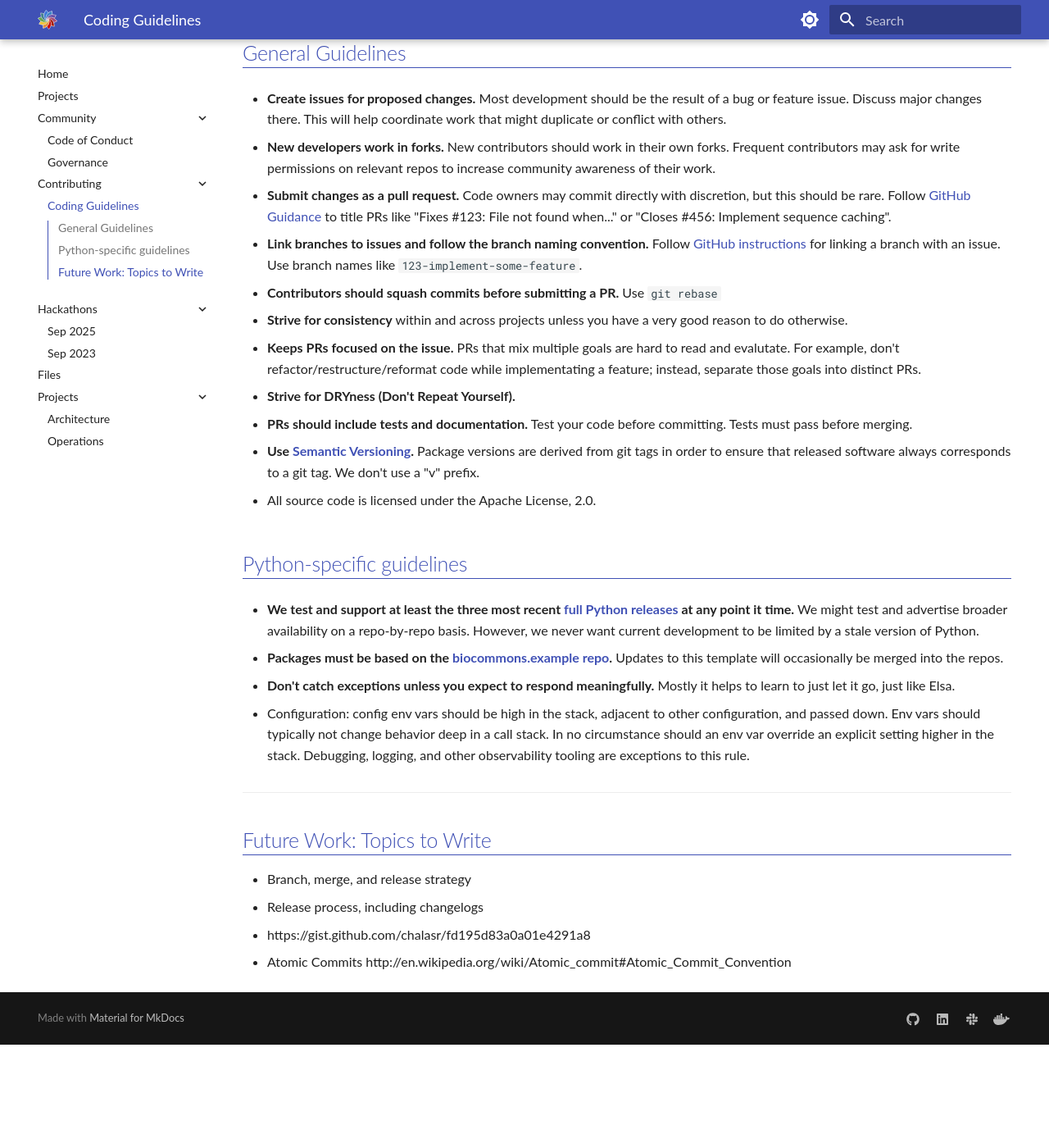
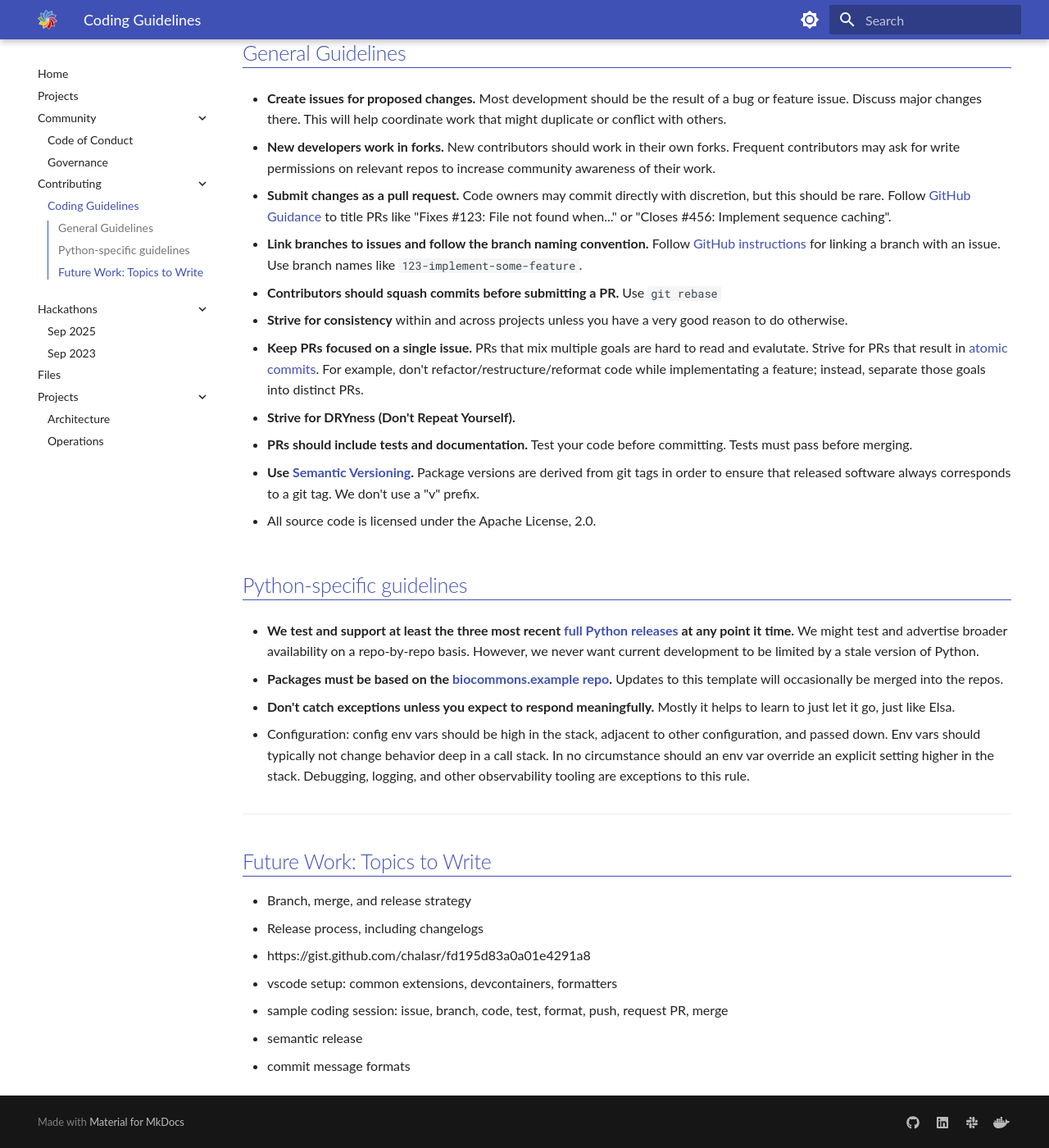
Before and after one commit to biocommons/biocommons.github.io, an MkDocs documentation site: the page built from docs/contributing/coding-guidelines.md, in a window 1280 px wide and 1400 px high, scrolled down 224 px. Shown: the whole window at 82% size. Built offline with MkDocs 1.6.1 and Material for MkDocs 9.7.7, drawn with Linux system fonts in a browser that asks for light colours; before the commit the page ends 1498 px from its top, so only the background shows below that.

Commit message:
fix typo

```diff
--- a/docs/contributing/coding-guidelines.md
+++ b/docs/contributing/coding-guidelines.md
@@ -28,7 +28,11 @@ consistently and coherently, and to facilitate contributors moving between proje
 - **Strive for consistency** within and across projects unless you have a very good reason to do
   otherwise.
 
-- **Keeps PRs focused on the issue.** PRs that mix multiple goals are hard to read and evalutate. For example, don't refactor/restructure/reformat code while implementating a feature; instead, separate those goals into distinct PRs.
+- **Keep PRs focused on a single issue.**  PRs that mix multiple goals are hard to read and
+evalutate. Strive for PRs that result in [atomic
+commits](http://en.wikipedia.org/wiki/Atomic_commit#Atomic_Commit_Convention). For example, don't
+refactor/restructure/reformat code while implementating a feature; instead, separate those goals
+into distinct PRs.
 
 - **Strive for DRYness (Don't Repeat Yourself).**
 
@@ -67,4 +71,7 @@ git tags in order to ensure that released software always corresponds to a git t
 - Branch, merge, and release strategy
 - Release process, including changelogs
 - https://gist.github.com/chalasr/fd195d83a0a01e4291a8
-- Atomic Commits http://en.wikipedia.org/wiki/Atomic_commit#Atomic_Commit_Convention
+- vscode setup: common extensions, devcontainers, formatters
+- sample coding session: issue, branch, code, test, format, push, request PR, merge
+- semantic release
+- commit message formats
```
